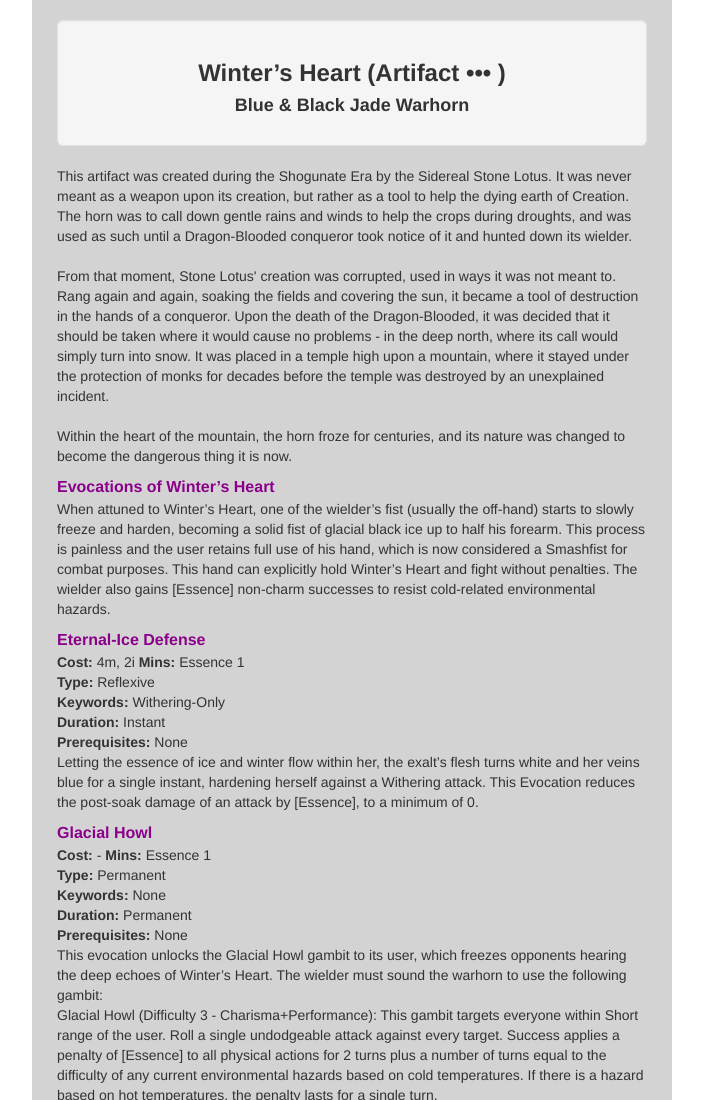
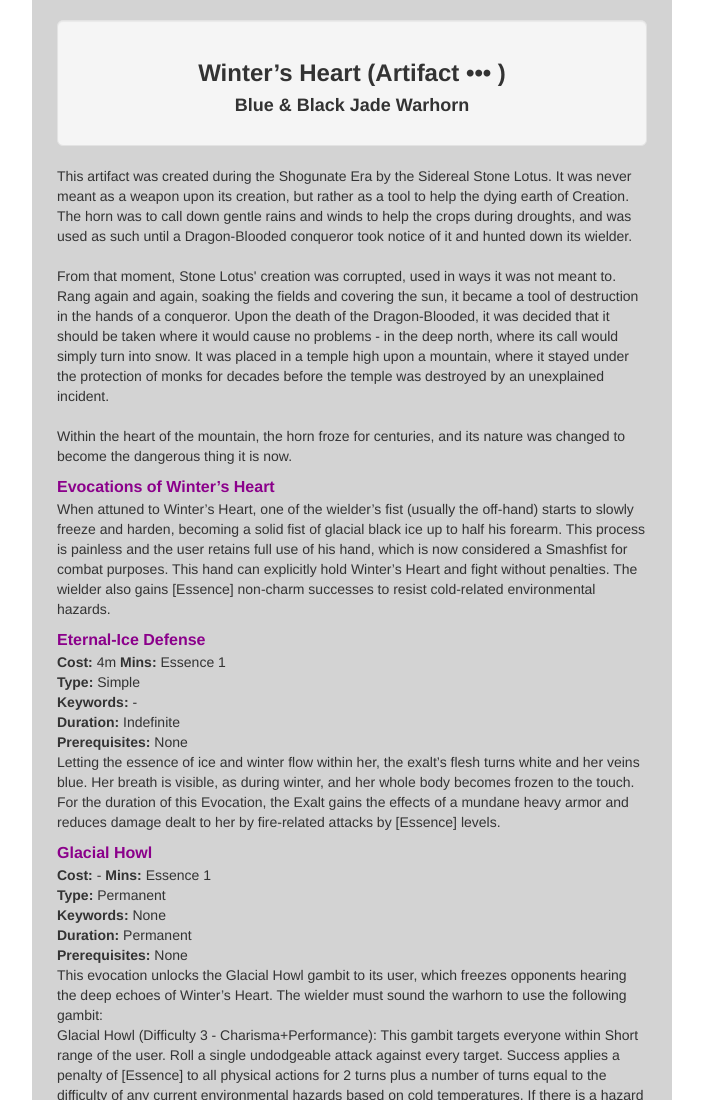
Before and after one commit to Boivin92/boivin92.github.io, a plain HTML site: page WinterHeart.html in a window 1280 px wide. Shown: the top 1100 px of the page, without its empty margins (288-991 px from the left). Drawn offline with Linux system fonts and the light colour scheme.

Commit message:
Winter Heart

```diff
--- a/WinterHeart.html
+++ b/WinterHeart.html
@@ -39,21 +39,25 @@ Within the heart of the mountain, the horn froze for centuries, and its nature w
 					Evocations of Winter’s Heart
 				</dt>
 				<dd>
-					When attuned to Winter’s Heart, one of the wielder’s fist (usually the off-hand) starts to slowly freeze and harden, becoming a solid fist of glacial black ice up to half his forearm. This process is painless and the user retains full use of his hand, which is now considered a Smashfist for combat purposes. This hand can explicitly hold Winter’s Heart and fight without penalties. The wielder also gains [Essence] non-charm successes to resist cold-related environmental hazards.
+					When attuned to Winter’s Heart, one of the wielder’s fist (usually the off-hand) starts to slowly freeze and harden,
+          becoming a solid fist of glacial black ice up to half his forearm. This process is painless and the user retains full
+          use of his hand, which is now considered a Smashfist for combat purposes. This hand can explicitly hold Winter’s Heart
+          and fight without penalties. The wielder also gains [Essence] non-charm successes to resist cold-related environmental hazards.
 				</dd>
 				<dt>
 					Eternal-Ice Defense
 				</dt>
 				<dd>
-					<strong>Cost:</strong> 4m, 2i <strong>Mins:</strong> Essence 1 <br>
-					<strong>Type:</strong> Reflexive<br>
-					<strong>Keywords:</strong> Withering-Only<br>
-					<strong>Duration:</strong> Instant<br>
+					<strong>Cost:</strong> 4m <strong>Mins:</strong> Essence 1 <br>
+					<strong>Type:</strong> Simple<br>
+					<strong>Keywords:</strong> - <br>
+					<strong>Duration:</strong> Indefinite<br>
 					<strong>Prerequisites:</strong> None
 				</dd>
 				<dd>
-					Letting the essence of ice and winter flow within her, the exalt’s flesh turns white and her veins blue for a single instant, hardening herself against a Withering attack. This Evocation reduces the post-soak damage of an attack by [Essence], to a minimum of 0.
-
+          Letting the essence of ice and winter flow within her, the exalt’s flesh turns white and her veins blue. Her breath is visible, as during winter,
+          and her whole body becomes frozen to the touch. For the duration of this Evocation, the Exalt gains the effects of a mundane heavy armor and
+          reduces damage dealt to her by fire-related attacks by [Essence] levels.
 				</dd>
 				<dt>
 					Glacial Howl
```
